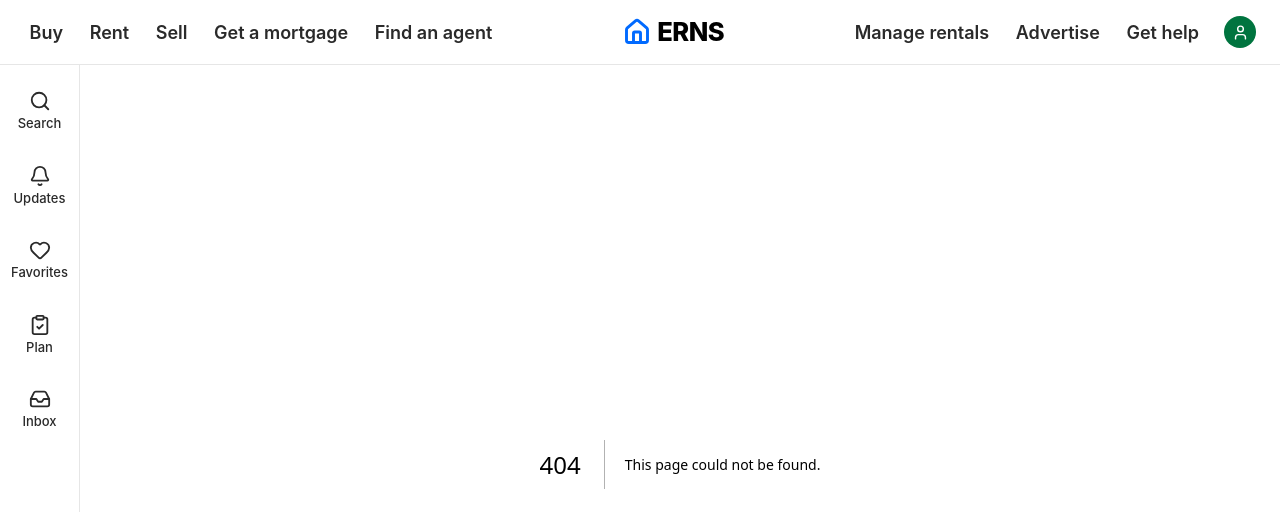
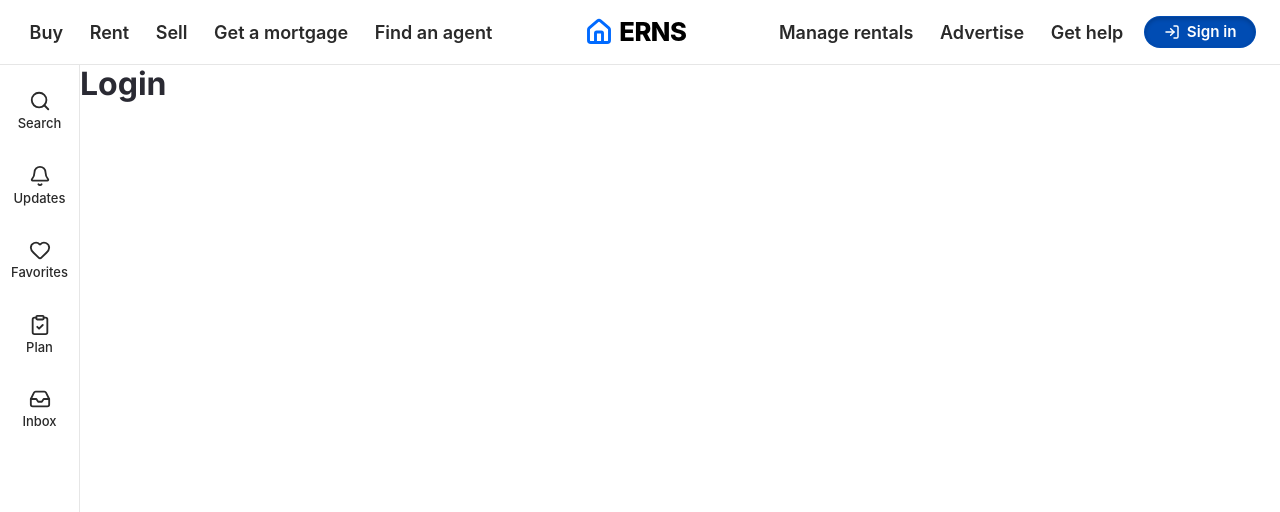
Before and after one commit to tsenatz/GraduationProject, a Next.js app in the folder Erns/: page /login in a window 1280 px wide. Before the commit this address had no page. Shown: the top 512 px of the page. Built offline with nearby package versions, Linux system fonts and the light colour scheme.

Commit message:
feat: add login page, navigation bar, and sign-in button components with styles

```diff
--- /dev/null
+++ b/Erns/app/login/page.tsx
@@ -0,0 +1,8 @@
+export default function LoginPage() {
+
+    return (
+        <main>
+            <h1>Login</h1>
+        </main>
+    )
+}
--- /dev/null
+++ b/Erns/components/auth/SignInButton/SignInButton.module.css
@@ -0,0 +1,62 @@
+.signInBtn {
+  display: inline-flex;
+  align-items: center;
+  justify-content: center;
+  gap: 0.45rem;
+  padding: 0.45rem 1.15rem;
+  border-radius: 9999px;
+  background-color: #006aff;
+  color: #ffffff;
+  font-size: 0.95rem;
+  font-weight: 600;
+  text-decoration: none;
+  white-space: nowrap;
+  border: 1px solid transparent;
+  box-shadow: 0 2px 4px rgba(0, 106, 255, 0.18);
+  transition: all 0.2s cubic-bezier(0.4, 0, 0.2, 1);
+  flex-shrink: 0;
+}
+
+.signInBtn:hover {
+  background-color: #0056cc;
+  box-shadow: 0 4px 10px rgba(0, 106, 255, 0.28);
+  transform: translateY(-1px);
+}
+
+.signInBtn:active {
+  transform: translateY(0);
+  box-shadow: 0 1px 2px rgba(0, 106, 255, 0.15);
+}
+
+.signInBtn:focus-visible {
+  outline: 2px solid #006aff;
+  outline-offset: 2px;
+}
+
+.active {
+  background-color: #004cb3;
+  box-shadow: inset 0 2px 4px rgba(0, 0, 0, 0.2);
+}
+
+.icon {
+  width: 16px;
+  height: 16px;
+  stroke-width: 2.2;
+}
+
+.label {
+  line-height: 1;
+}
+
+@media (max-width: 480px) {
+  .signInBtn {
+    padding: 0.4rem 0.85rem;
+    font-size: 0.875rem;
+    gap: 0.35rem;
+  }
+
+  .icon {
+    width: 14px;
+    height: 14px;
+  }
+}
--- /dev/null
+++ b/Erns/components/auth/SignInButton/SignInButton.tsx
@@ -0,0 +1,33 @@
+"use client";
+
+import Link from "next/link";
+import { usePathname } from "next/navigation";
+import { LogIn } from "lucide-react";
+import styles from "./SignInButton.module.css";
+
+interface SignInButtonProps {
+  href?: string;
+  className?: string;
+  onClick?: () => void;
+}
+
+export default function SignInButton({
+  href = "/login",
+  className = "",
+  onClick,
+}: SignInButtonProps) {
+  const pathname = usePathname();
+  const isActive = pathname === href;
+
+  return (
+    <Link
+      href={href}
+      className={`${styles.signInBtn} ${isActive ? styles.active : ""} ${className}`}
+      aria-current={isActive ? "page" : undefined}
+      onClick={onClick}
+    >
+      <LogIn className={styles.icon} aria-hidden="true" />
+      <span className={styles.label}>Sign in</span>
+    </Link>
+  );
+}
--- /dev/null
+++ b/Erns/components/auth/SignInButton/index.ts
@@ -0,0 +1 @@
+export { default } from "./SignInButton";
--- a/Erns/components/layout/Navbar/Navbar.module.css
+++ b/Erns/components/layout/Navbar/Navbar.module.css
@@ -135,39 +135,12 @@
   color: #006aff;
 }
 
-.avatarBtn {
-  width: 32px;
-  height: 32px;
-  min-width: 32px;
-  min-height: 32px;
-  border-radius: 50%;
-  background-color: #00743f;
-  color: #ffffff;
+.mobileDrawerItemBtn {
+  width: 100%;
+  padding-top: 0.5rem;
+  margin-top: 0.25rem;
+  border-top: 1px solid #f0f0f0;
   display: flex;
-  align-items: center;
-  justify-content: center;
-  text-decoration: none;
-  flex-shrink: 0;
-  margin-left: 0.25rem;
-  transition: background-color 0.15s ease;
-}
-
-.avatarBtn:hover {
-  background-color: #005a31;
-}
-
-.avatarBtn:focus-visible {
-  outline: 2px solid #006aff;
-  outline-offset: 2px;
-}
-
-.avatarActive {
-  box-shadow: 0 0 0 2px #ffffff, 0 0 0 4px #00743f;
-}
-
-.avatarIcon {
-  width: 17px;
-  height: 17px;
 }
 
 /* Mobile Breadcrumbs Container (Underneath Logo) */
--- a/Erns/components/layout/Navbar/Navbar.tsx
+++ b/Erns/components/layout/Navbar/Navbar.tsx
@@ -3,7 +3,8 @@
 import { useState } from "react";
 import Link from "next/link";
 import { usePathname } from "next/navigation";
-import { Home, User, Menu, X, ChevronRight } from "lucide-react";
+import { Home, Menu, X, ChevronRight } from "lucide-react";
+import SignInButton from "@/components/auth/SignInButton";
 import styles from "./Navbar.module.css";
 
 const navLinksLeft = [
@@ -27,7 +28,7 @@ export default function Navbar() {
   // Helper for dynamic breadcrumbs on mobile
   const getBreadcrumbLabel = () => {
     if (pathname === "/") return null;
-    const allLinks = [...navLinksLeft, ...navLinksRight, { href: "/profile", label: "Profile" }];
+    const allLinks = [...navLinksLeft, ...navLinksRight, { href: "/login", label: "Login" }];
     const match = allLinks.find((link) => link.href === pathname);
     if (match) return match.label;
     const segments = pathname.split("/").filter(Boolean);
@@ -98,14 +99,7 @@ export default function Navbar() {
               </Link>
             );
           })}
-          <Link
-            href="/profile"
-            className={`${styles.avatarBtn} ${pathname === "/profile" ? styles.avatarActive : ""}`}
-            aria-label="User Profile"
-            aria-current={pathname === "/profile" ? "page" : undefined}
-          >
-            <User className={styles.avatarIcon} aria-hidden="true" />
-          </Link>
+          <SignInButton />
         </nav>
       </div>
 
@@ -150,6 +144,9 @@ export default function Navbar() {
                   </li>
                 );
               })}
+              <li className={styles.mobileDrawerItemBtn}>
+                <SignInButton onClick={() => setIsMenuOpen(false)} />
+              </li>
             </ul>
           </nav>
         </div>
```
Also changed, not shown: 1 other file (tests, documents, lock files or other folders).
